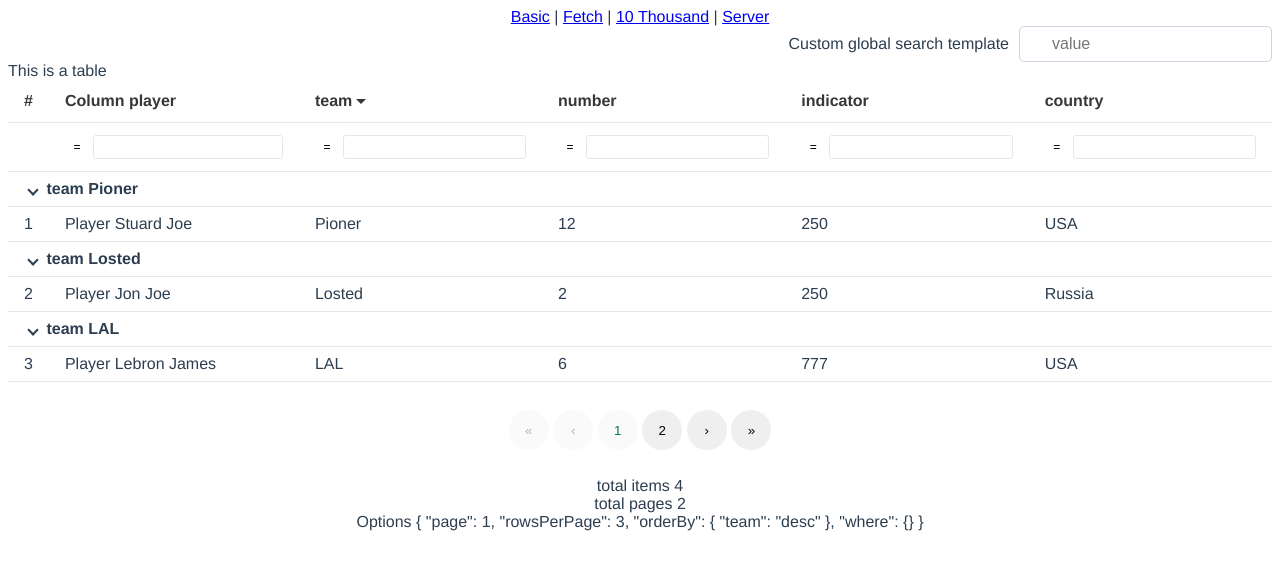
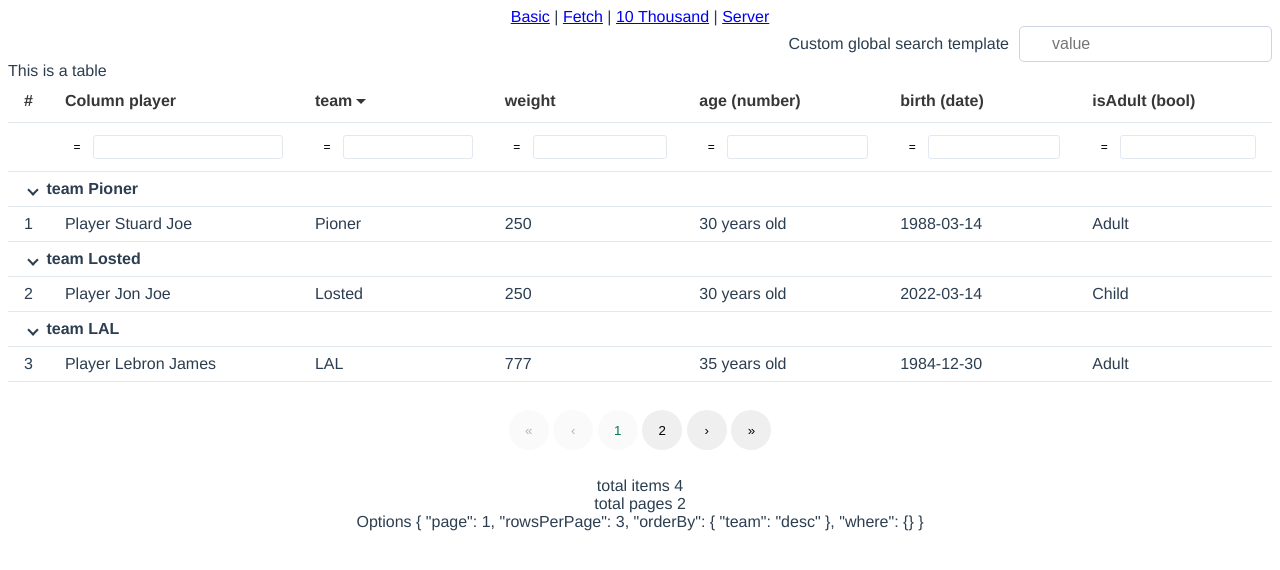
Before and after one commit to d-kochanzhi/cmp-data-table, a Vue app: page / in a window 1280 px wide. Shown: the top 570 px of the page. Built offline with nearby package versions, Linux system fonts and the light colour scheme.

Commit message:
Добавление новых полей в таблицу: добавлены возраст, дата рождения и статус совершеннолетия для игроков. Обновлены заголовки таблицы для отображения новых данных.

```diff
--- a/src/views/HomeView.vue
+++ b/src/views/HomeView.vue
@@ -28,6 +28,12 @@
         <span> Player {{ slotProps.item[slotProps.header.field] }}</span>
       </template>
       <template #expandable-row="slotProps"> team {{ slotProps.group }} </template>
+      <template #item-age="slotProps">
+        <span> {{ slotProps.item[slotProps.header.field] }} years old</span>
+      </template>
+      <template #item-isAdult="slotProps">
+        <span> {{ slotProps.item[slotProps.header.field] ? 'Adult' : 'Child' }}</span>
+      </template>
     </cmpTable>
   </div>
 </template>
@@ -47,39 +53,44 @@ const options = ref<ViewOptions>({
 const headers = ref<Header[]>([
   { title: 'player', field: 'player', width: 250 },
   { title: 'team', field: 'team', sortable: true, expandable: true },
-  { title: 'number', field: 'number', dataType: 'number' },
-  { title: 'indicator', field: 'indicator.weight' },
-  { title: 'country', field: 'country' },
+  { title: 'weight ', field: 'indicator.weight' },
+  { title: 'age (number)', field: 'age', dataType: 'number' },
+  { title: 'birth (date)', field: 'birth', dataType: 'date' },
+  { title:'isAdult (bool)', field: 'isAdult', dataType: 'boolean'},
 ]);
 
 const items = ref<Item[]>([
   {
     player: 'Stephen Curry',
     team: 'GSW',
-    number: 30,
     indicator: { height: '6-9', weight: 250 },
-    country: 'USA',
+    age: 30,
+    birth: '2009-03-14',
+    isAdult: false,
   },
   {
     player: 'Lebron James',
     team: 'LAL',
-    number: 6,
     indicator: { height: '6-9', weight: 777 },
-    country: 'USA',
+    age: 35,
+    birth: '1984-12-30',
+    isAdult: true,
   },
   {
     player: 'Stuard Joe',
     team: 'Pioner',
-    number: 12,
     indicator: { height: '8', weight: 250 },
-    country: 'USA',
+    age: 30,
+    birth: '1988-03-14',
+    isAdult: true,
   },
   {
     player: 'Jon Joe',
     team: 'Losted',
-    number: 2,
     indicator: { height: '8', weight: 250 },
-    country: 'Russia',
+    age: 30,
+    birth: '2022-03-14',
+    isAdult: false,
   },
 ]);
 
```
